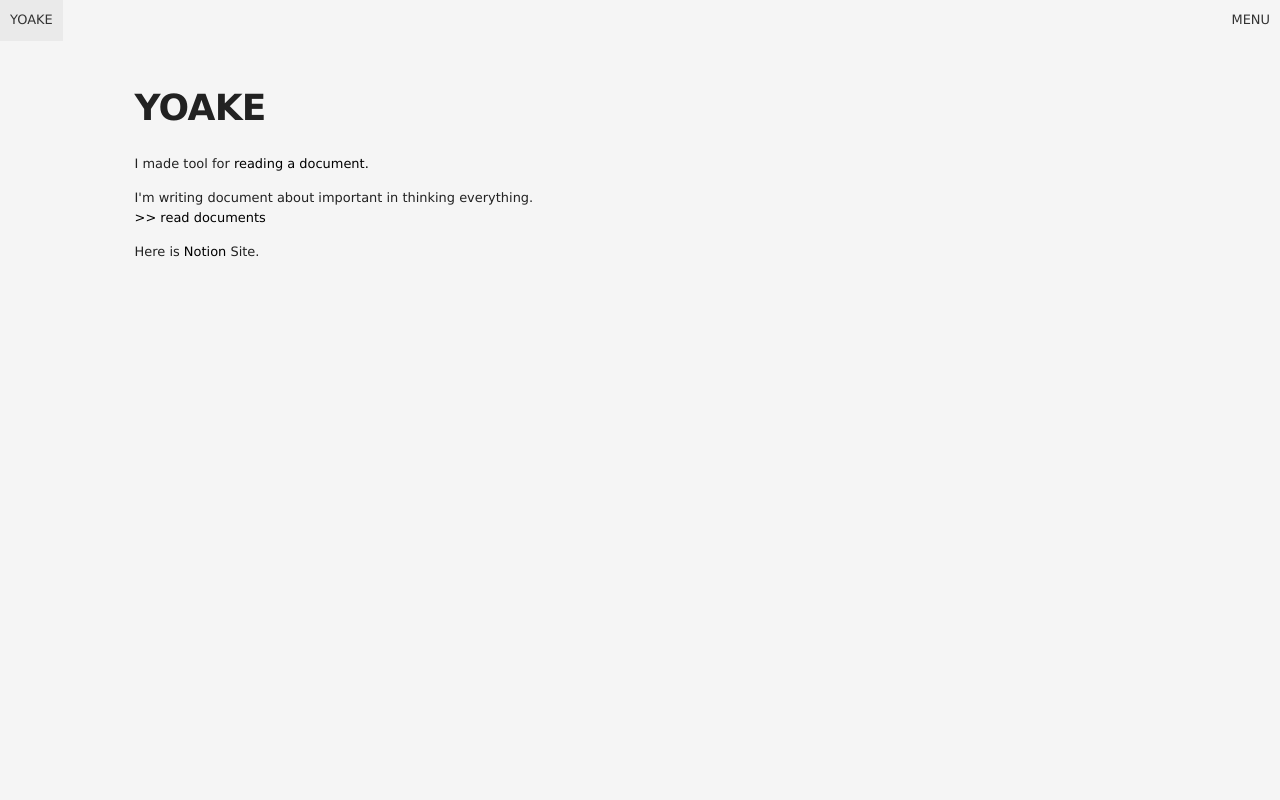
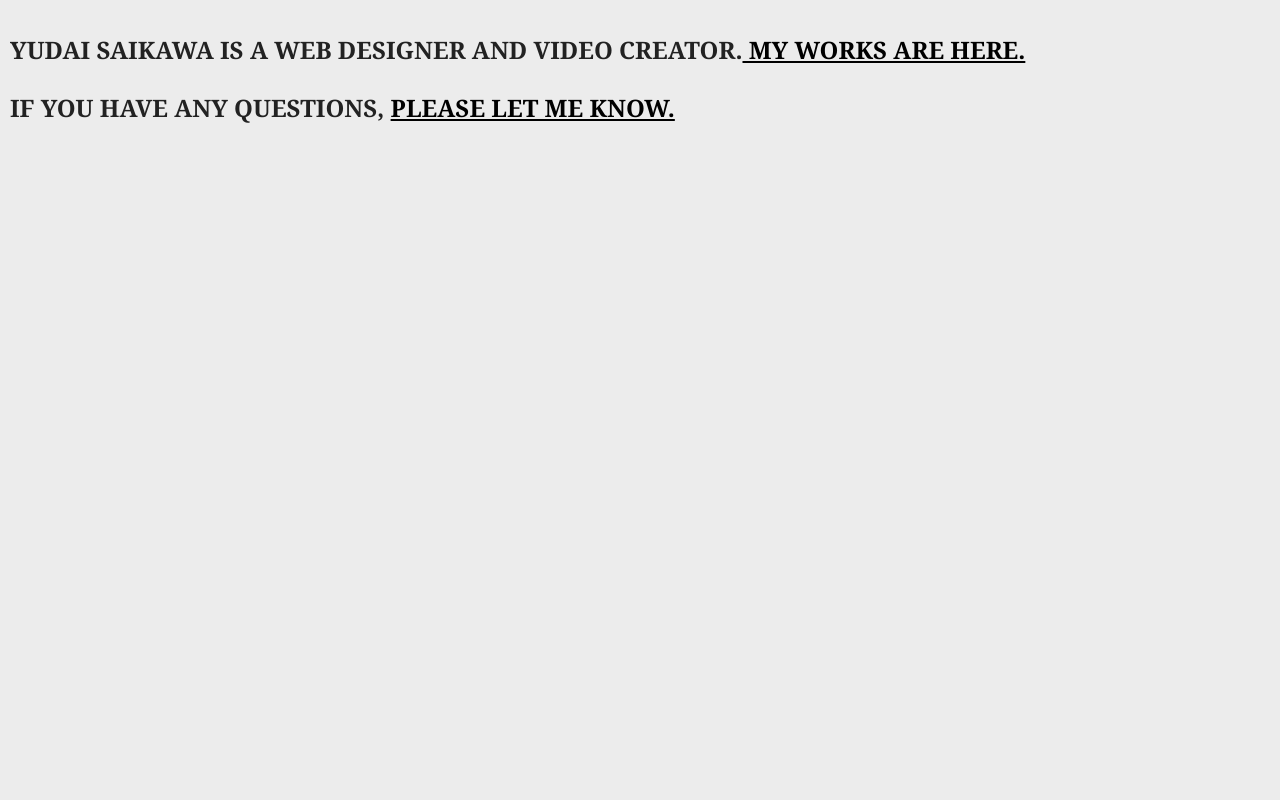
Before and after one commit to sanflog/yoakeNext, a Next.js app: page / in a window 1280 px wide. Shown: the top 800 px of the page. Built offline with nearby package versions, Linux system fonts and the light colour scheme.

Commit message:
long time no see

```diff
--- a/components/layout.jsx
+++ b/components/layout.jsx
@@ -1,14 +1,14 @@
-import Image from 'next/image';
-import Head from 'next/head';
-import Link from 'next/link';
+import Image from "next/image";
+import Head from "next/head";
+import Link from "next/link";
 
-import styles from './layout.module.css';
-import utilStyles from '../styles/utils.module.css';
+import styles from "./layout.module.css";
+import utilStyles from "../styles/utils.module.css";
 
-import LoadPage from './load_page';
-import HeaderNavigationMenu from './header_navigation_menu';
-import BottomFloatMenu from './bottom_float_menu';
-import FooterMenu from './footer_menu';
+import LoadPage from "./load_page";
+import HeaderNavigationMenu from "./header_navigation_menu";
+import BottomFloatMenu from "./bottom_float_menu";
+import FooterMenu from "./footer_menu";
 
 export const siteTitle = "Yoake";
 
@@ -17,16 +17,16 @@ export default function Layout({ children }) {
     <>
       <Head>
         <meta name="og:title" content={siteTitle} />
-				<meta	property="og:image"	content="yoake"	/>
+        <meta property="og:image" content="yoake" />
       </Head>
 
-			<HeaderNavigationMenu />
+      {/*      <HeaderNavigationMenu /> */}
 
-			<div className={` ${styles.container} ${utilStyles.fadeIn} `}>
+      <div className={` ${utilStyles.fadeIn} `}>
         <main>{children}</main>
       </div>
 
-			<FooterMenu />
+      {/* <FooterMenu /> */}
     </>
   );
 }
--- a/pages/index.jsx
+++ b/pages/index.jsx
@@ -23,7 +23,7 @@ export async function getStaticProps() {
 export default function HomePage({ allPostsData }) {
   return (
     <>
-      <LoadPage />
+      {/*      <LoadPage /> */}
       <Layout>
         <Head>
           <meta
@@ -33,30 +33,21 @@ export default function HomePage({ allPostsData }) {
           <title>{siteTitle}</title>
         </Head>
 
-        <section className={` ${styles.indexPage}	`}>
-          <h1
-            className={`
-						${utilStyles.heading2Xl}
-						${utilStyles.paddingBottom10px}
-					`}
+        <section className={` ${utilStyles.padding10px}`}>
+          <div
+            className={` ${utilStyles.headingX1} ${utilStyles.padding1px} ${utilStyles.headerFont}`}
           >
-            YOAKE
-          </h1>
-          <p>
-            I made tool for <Link href="./readDocuments/readDocuments">reading a document.</Link>
-          </p>
-          <p>
-            I'm writing document about important in thinking everything.
-            <br />
-            <Link href="./documents/documents">&gt;&gt; read documents</Link>
-          </p>
-          <p>
-            Here is{" "}
-            <Link href="https://terrific-nerine-a2a.notion.site/39e308760e9c47628b88a5fa9d829adf">
-              Notion
-            </Link>{" "}
-            Site.
-          </p>
+            <h1>
+              YUDAI SAIKAWA IS A WEB DESIGNER AND VIDEO CREATOR.
+              <Link href="http://yoake.lsv.jp"> MY WORKS ARE HERE.</Link>
+            </h1>
+            <h1>
+              IF YOU HAVE ANY QUESTIONS,{" "}
+              <Link href="https://www.instagram.com/yoakeed/">
+                PLEASE LET ME KNOW.
+              </Link>
+            </h1>
+          </div>
         </section>
       </Layout>
     </>
--- a/pages/index.module.css
+++ b/pages/index.module.css
@@ -4,6 +4,7 @@
   height: 100vh;
 }
 
+/*
 .indexPage a {
   	text-decoration: none;
 }
@@ -11,6 +12,7 @@
 .indexPage a:hover {
   text-decoration: underline;
 }
+*/
 
 .textCard {
   position: fixed;
@@ -26,7 +28,6 @@
   animation-fill-mode: forwards;
 }
 
-
 @keyframes fadeIn {
   0% {
     opacity: 0;
--- a/styles/global.css
+++ b/styles/global.css
@@ -1,4 +1,5 @@
-html, body {
+html,
+body {
   width: 100%;
   height: 100%;
   padding: 0;
@@ -6,9 +7,9 @@ html, body {
   /*	font-family: -apple-system, BlinkMacSystemFont, Segoe UI, Roboto, Oxygen, Ubuntu, Cantarell, Fira Sans, Helvetica Neue, sans-serif; */
   font-family: Verdana, sans-serif;
   line-height: 1.6;
-	background-color: #f5f5f5;
+  background-color: #ececec;
   color: #222;
-	font-size: 90%;
+  font-size: 100%;
 }
 
 * {
```
Also changed, not shown: pages/readDocuments/readDocuments.jsx (+13 -15 lines), styles/utils.module.css (+1 -6 lines), 1 other file (tests, documents, lock files or other folders). Lines whose indentation alone changed are shown as unchanged.
